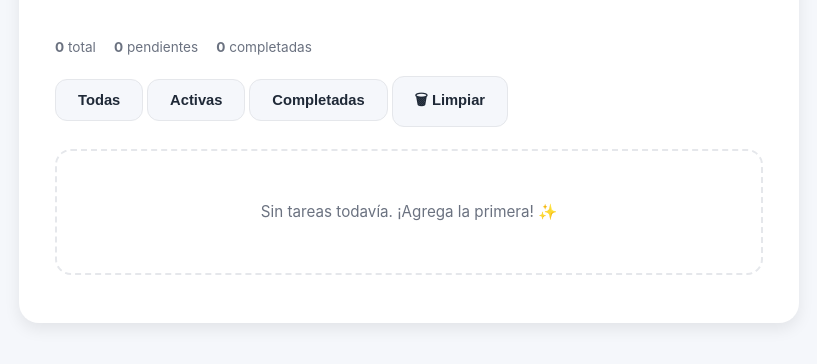
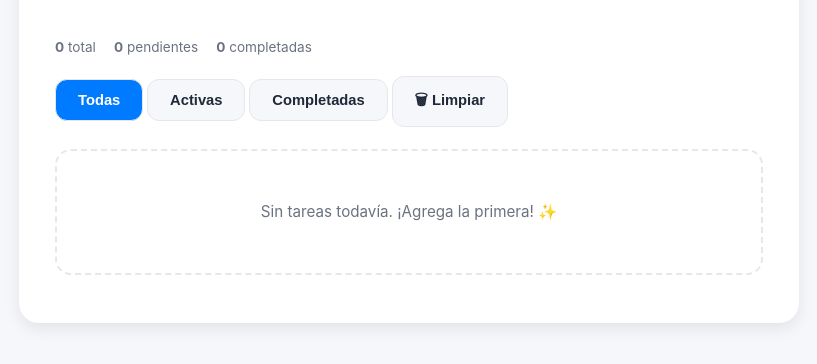
Before and after one commit to DoukeUCB/ToDoList, a website: page public/views/index.html in a window 1280 px wide. Both pictures are taken after a click on the button "Todas". Shown: the part 218-582 px from the top of the page, without its empty margins (231-1048 px from the left). Drawn offline with Linux system fonts and the light colour scheme; no server answers.

Commit message:
Cuando se selecciona una de los botones secundarios, este resaltara del resto para que el usuario sepa que selecciono

```diff
--- a/public/css/styles.css
+++ b/public/css/styles.css
@@ -209,3 +209,9 @@ input[type="checkbox"], input[type="radio"] {
   cursor: pointer;
   margin-right: 6px;
 }
+
+.filters .secondary.active-filter {
+  background-color: #007bff; /* azul ejemplo */
+  color: white;
+  font-weight: bold;
+}
--- a/public/js/app.js
+++ b/public/js/app.js
@@ -158,3 +158,16 @@ themeBtn.addEventListener('click', ()=> applyTheme(document.documentElement.clas
     showToast(e.message);
   }
 })();
+
+// Seleccionamos todos los botones de filtro
+const filterButtons = document.querySelectorAll(".filters .secondary");
+
+filterButtons.forEach(button => {
+  button.addEventListener("click", function () {
+    // Quitamos la clase activa de todos
+    filterButtons.forEach(btn => btn.classList.remove("active-filter"));
+
+    // Agregamos la clase activa al botón presionado
+    this.classList.add("active-filter");
+  });
+});
```
